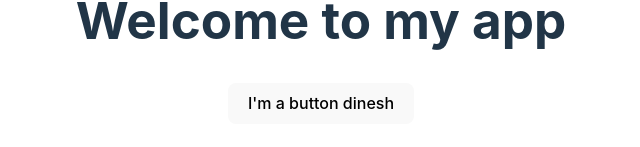
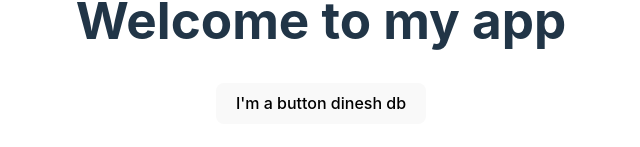
Before and after one commit to iam-deebee/MyInventory, a React (Vite) app: page / in a window 1280 px wide. Shown: the part 359-506 px from the top of the page, without its empty margins (319-959 px from the left). Built offline with nearby package versions, Linux system fonts and the light colour scheme.

Commit message:
my local new change

```diff
--- a/src/App.jsx
+++ b/src/App.jsx
@@ -6,7 +6,7 @@ import './App.css'
 function MyButton() {
   return (
     <button>
-      I'm a button dinesh
+      I'm a button dinesh db
     </button>
   );
 }
```
